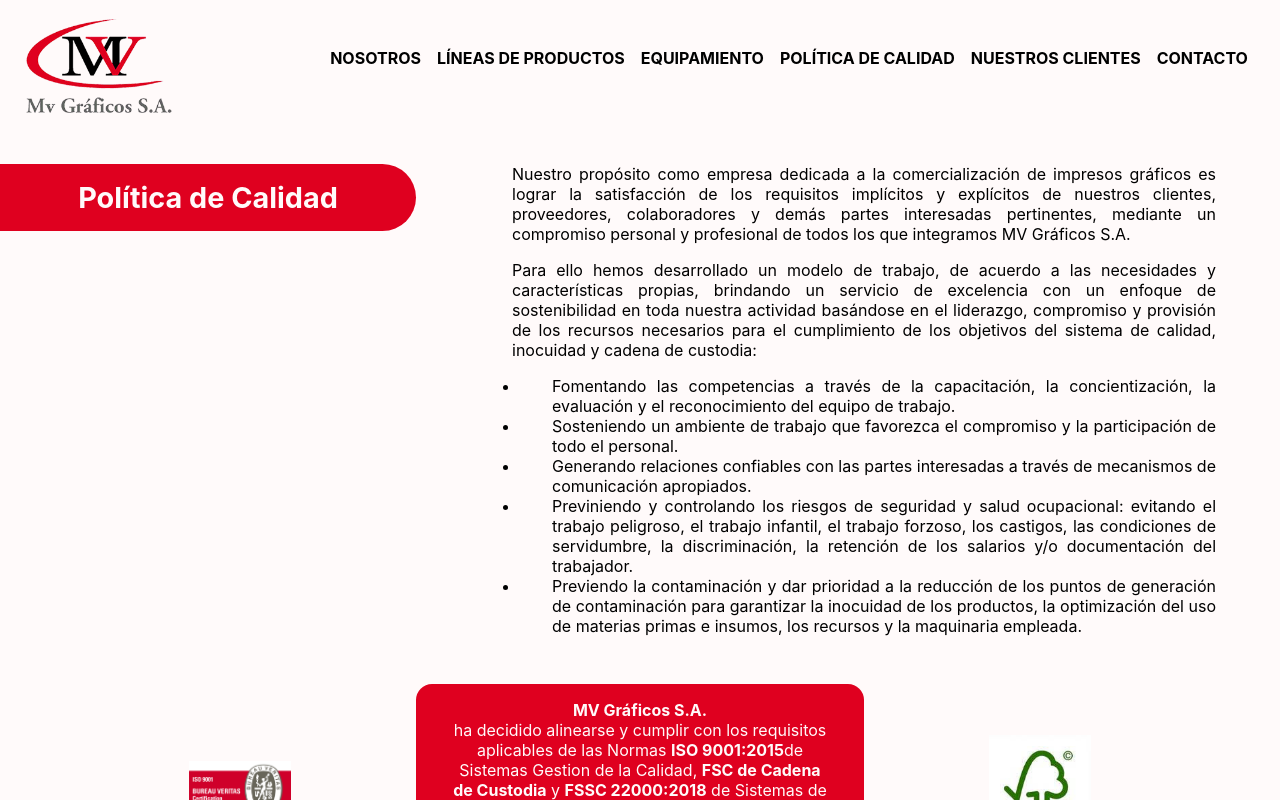
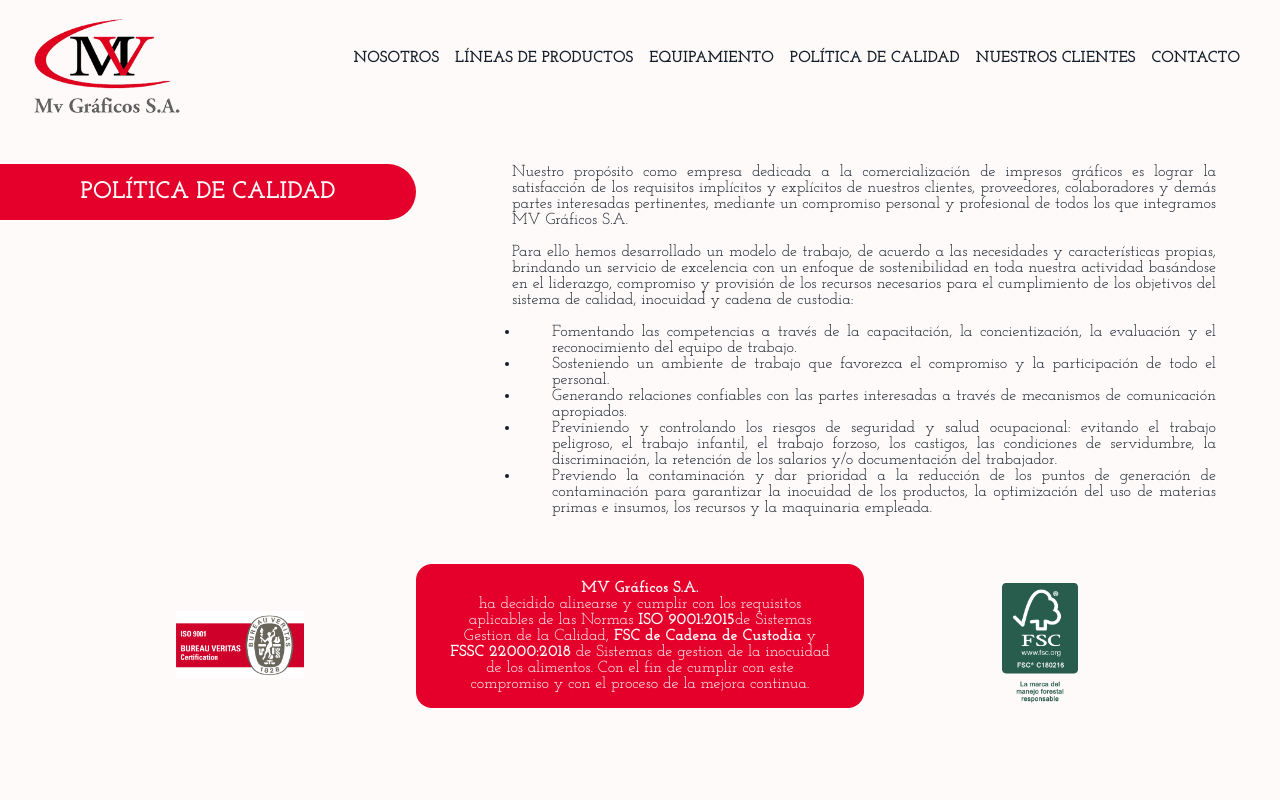
Before and after one commit to letscodearg/mv-graficos, a React (Create React App) app: page /calidad in a window 1280 px wide. Shown: the top 800 px of the page. Built offline with nearby package versions, Linux system fonts and the light colour scheme.

Commit message:
update font

```diff
--- a/src/pages/Calidad.js
+++ b/src/pages/Calidad.js
@@ -1,6 +1,6 @@
 import '../styles/Calidad.css';
 import iso from '../assets/calidad/iso.jpg';
-import fsc from '../assets/calidad/fsc.jpg';
+import fsc from '../assets/calidad/fsc.png';
 
 function Calidad() {
   return (
@@ -38,10 +38,10 @@
             de los alimentos. Con el fin de cumplir con este compromiso y con el proceso de la mejora continua.
           </p>
           <figure className="df jcc mobile">
-            <img src={iso} alt="iso9001"/>
+            <img src={iso} alt="iso9001" id="iso"/>
           </figure>
           <figure className="df jcc">
-            <img src={fsc} alt="fsc"/>
+            <img src={fsc} alt="fsc" id="fsc"/>
           </figure>
       </section>
     </main>
--- a/src/pages/Home.js
+++ b/src/pages/Home.js
@@ -2,7 +2,7 @@
 import { Link } from "react-router-dom";
 import imgHome from "../assets/home/imgHome.jpg";
 import iso from '../assets/calidad/iso.jpg';
-import fsc from '../assets/calidad/fsc.jpg';
+import fsc from '../assets/calidad/fsc.png';
 import { Carousel } from "../components/Carousel";
 import celusal from "../assets/clients/celusal.png";
 import crysf from "../assets/clients/crysf.png";
--- a/src/styles/Body.css
+++ b/src/styles/Body.css
@@ -1,9 +1,13 @@
+@import url('https://fonts.googleapis.com/css2?family=Josefin+Slab:wght@300;400;700&display=swap');
+
 body {
     background-color: snow;
     box-sizing: border-box;
     margin: 0;
     padding: 0;
     text-align: justify;
+    font-family: 'Josefin Slab', serif;
+    color: #131E29
 }
 
 main .main p, main .main ul li{
@@ -11,7 +15,7 @@
 }
 
 main .box {
-    background-color: #DF001F;
+    background-color: #E4002B;
     color: snow;
     margin: .5rem 1rem 1rem 1rem;
     border-radius: 1rem;
@@ -27,10 +31,11 @@
 
 h1 {
     margin-top: 2rem;
-    color: #DF001F;
-    font-size: 1.8rem;
+    color: #E4002B;
+    font-size: 1.5rem;
     padding: 0 .5rem 0 .5rem;
     text-align: center;
+    text-transform: uppercase;
 }
 
 h2 {
@@ -42,6 +47,10 @@
 .alignCenter {
     text-align: center;
 }
+
+/* p, li {
+    font-size: 1.2rem;
+} */
 
 @media screen and (min-width: 1200px) {
     main {
@@ -65,7 +74,7 @@
 
     main h1{
         width: 30%;
-        background-color: #DF001F;
+        background-color: #E4002B;
         color: snow;
         padding: 1rem;
         border-radius: 0 3rem 3rem 0;
--- a/src/styles/Calidad.css
+++ b/src/styles/Calidad.css
@@ -37,6 +37,12 @@
     }
 
     .calidad figure img{
-        width: 40%
+        width: 50%
     }
+
+    .calidad figure img#fsc{
+        width: 30%
+    }
+
+
 }
--- a/src/styles/Contacto.css
+++ b/src/styles/Contacto.css
@@ -20,7 +20,7 @@
 
 .contacto form button {
    border-radius: 2rem;
-   background-color: #DF001F;
+   background-color: #E4002B;
    color: snow;
    padding: .8rem;
    text-transform: uppercase;
--- a/src/styles/Footer.css
+++ b/src/styles/Footer.css
@@ -1,5 +1,5 @@
 footer {
-    margin-top: 2rem;
+    margin-top: 3rem;
 }
 
 footer section {
@@ -7,7 +7,7 @@
 }
 
 #footer {
-    background-color: #DF001F;
+    background-color: #E4002B;
     color: snow;
     width: 100%;
 }
--- a/src/styles/Header.css
+++ b/src/styles/Header.css
@@ -15,19 +15,19 @@
 .hamburger {
     z-index: 100;
     padding: 4px;
-    border: #DF001F solid 1px;
+    border: #E4002B solid 1px;
     background: snow;
     cursor: pointer;
     width: 20%;
 }
 
 .open {
-    color: #DF001F;
+    color: #E4002B;
     font-size: 1rem;
 }
 
 .close {
-    color: #DF001F;
+    color: #E4002B;
     font-size: 1rem;
 }
 
--- a/src/styles/Home.css
+++ b/src/styles/Home.css
@@ -23,7 +23,7 @@
 }
 
 .home .contacto {
-  background-color: #DF001F;
+  background-color: #E4002B;
   padding: 2rem;
   text-align: center;
   width: 100%
@@ -48,7 +48,7 @@
   }
 
   #banner .bannerText img{
-    width: 100px;
+    width: 5.5rem;
   }
 
   .home .contacto {
--- a/src/styles/Nav.css
+++ b/src/styles/Nav.css
@@ -6,8 +6,8 @@
     right: 0;
     bottom: 0;
     z-index: 99;
-    background: #DF001F;
-    color: black;
+    background: #E4002B;
+    color: #131E29;
     padding-top: 5em;
     width: 100%;
 }
@@ -35,13 +35,13 @@
         position: relative;
         z-index: 99;
         background: snow;
-        color: black;
+        color: #131E29;
         padding-top: 0;
         width: auto;
     }
 
     .menuItem {
-        color: black;
+        color: #131E29;
         padding: .5rem;
         transition: all .4s ease-in-out;
         cursor: pointer;
@@ -51,7 +51,7 @@
     }
 
     .menuItem:hover {
-        color: #DF001F;
+        color: #E4002B;
         padding: .5rem;
         border-radius: .5rem;
     }
```
Also changed, not shown: src/assets/calidad/fsc.jpg (deleted), src/assets/calidad/fsc.png (added).
